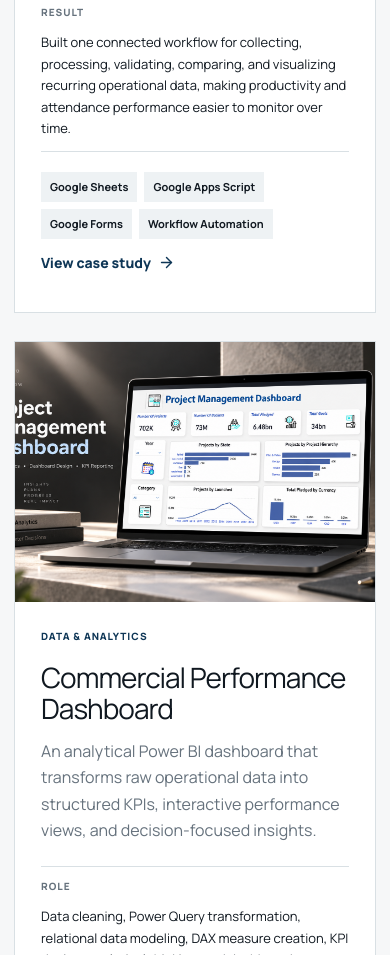
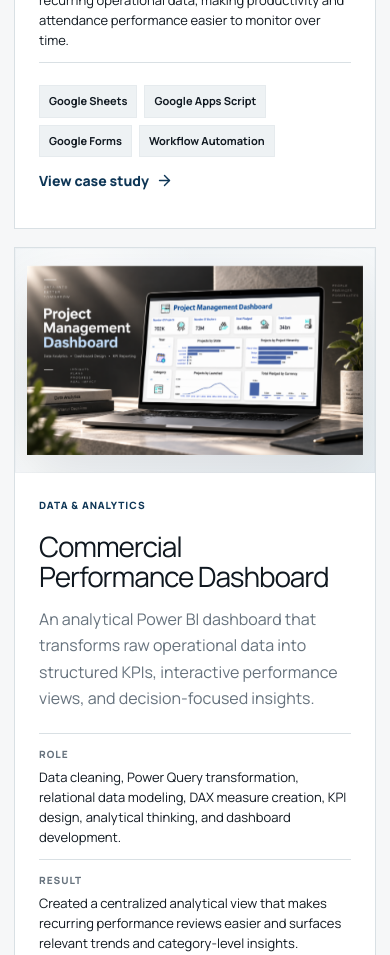
Before and after one commit to G-Remon/portfolio-26, a React (Vite) app: page / in a window 390 px wide. Shown: the part 4940-5895 px from the top of the page. Built offline with nearby package versions, Linux system fonts and the light colour scheme.

Commit message:
Polish portfolio project visuals and responsive styling

```diff
--- a/src/components/ProjectCard.tsx
+++ b/src/components/ProjectCard.tsx
@@ -3,20 +3,38 @@ import { ArrowRight } from "lucide-react";
 import { motion } from "motion/react";
 import type { Project } from "../data";
 
-export function ProjectVisual({ project }: { project: Project }) {
-  const imageSrc = project.image || null;
+export function ProjectVisual({
+  project,
+}: {
+  project: Project;
+}) {
+  return (
+    <div
+      className={
+        project.image
+          ? "project-visual has-image"
+          : "project-visual system-visual"
+      }
+    >
+      {project.image ? (
+        <img
+          src={project.image}
+          alt={`${project.title} project preview`}
+          loading="lazy"
+          onError={(e) => {
+            console.error(
+              `Failed to load project image: ${project.image}`
+            );
 
-  return (
-    <div className={imageSrc ? "project-visual has-image" : "project-visual system-visual"}>
-      {imageSrc ? (
-        <img src={imageSrc} alt={`${project.title} interface preview`} loading="lazy" />
+            e.currentTarget.style.display = "none";
+          }}
+        />
       ) : (
-        <div style={{ padding: '40px', textAlign: 'center', display: 'flex', flexDirection: 'column', gap: '15px' }}>
-          <span style={{ fontSize: '10px', letterSpacing: '0.12em', color: 'var(--navy)', fontWeight: 800, textTransform: 'uppercase' }}>
-            Visual Evidence
-          </span>
-          <p style={{ fontSize: '16px', color: 'var(--slate)', margin: 0, fontWeight: 500, lineHeight: 1.4 }}>
-            Confidential work — process shown with anonymized information
+        <div className="project-no-image">
+          <span>Visual Evidence</span>
+
+          <p>
+            Project documentation available inside the case study.
           </p>
         </div>
       )}
@@ -24,37 +42,104 @@ export function ProjectVisual({ project }: { project: Project }) {
   );
 }
 
-export function ProjectCard({ project, index = 0 }: { project: Project; index?: number }) {
+export function ProjectCard({
+  project,
+  index = 0,
+}: {
+  project: Project;
+  index?: number;
+}) {
   return (
     <motion.article
       className="project-card"
-      initial={{ opacity: 0, y: 25 }}
-      whileInView={{ opacity: 1, y: 0 }}
-      viewport={{ once: true }}
-      transition={{ duration: 0.5, delay: index * 0.1 }}
+      initial={{
+        opacity: 0,
+        y: 25,
+      }}
+      whileInView={{
+        opacity: 1,
+        y: 0,
+      }}
+      viewport={{
+        once: true,
+        amount: 0.15,
+      }}
+      transition={{
+        duration: 0.5,
+        delay: Math.min(index * 0.06, 0.25),
+      }}
     >
+      {/* ===============================
+          PROJECT IMAGE
+      =============================== */}
+
       <ProjectVisual project={project} />
+
+      {/* ===============================
+          PROJECT CONTENT
+      =============================== */}
+
       <div className="project-copy">
+
+        {/* Categories */}
+
         <div className="tag-row">
-          {project.category.map(c => <span key={c}>{c}</span>)}
+          {project.category.map((category) => (
+            <span key={category}>
+              {category}
+            </span>
+          ))}
         </div>
+
+        {/* Title */}
+
         <h3>{project.title}</h3>
+
+        {/* Summary */}
+
         <p>{project.summary}</p>
+
+        {/* Details */}
+
         <dl>
           <div>
             <dt>Role</dt>
-            <dd>{project.role}</dd>
+
+            <dd>
+              {project.role}
+            </dd>
           </div>
+
           <div>
             <dt>Result</dt>
-            <dd>{project.outcome}</dd>
+
+            <dd>
+              {project.outcome}
+            </dd>
           </div>
         </dl>
+
+        {/* Tools */}
+
         <div className="tool-row">
-          {project.tools.slice(0, 4).map(t => <span key={t}>{t}</span>)}
+          {project.tools
+            .slice(0, 4)
+            .map((tool) => (
+              <span key={tool}>
+                {tool}
+              </span>
+            ))}
         </div>
-        <Link className="text-link" to={`/work/${project.slug}`}>
-          View case study <ArrowRight size={17} />
+
+        {/* Case Study Link */}
+
+        <Link
+          className="text-link"
+          to={`/work/${project.slug}`}
+        >
+          View case study
+
+          <ArrowRight size={17} />
         </Link>
       </div>
     </motion.article>
--- a/src/styles.css
+++ b/src/styles.css
@@ -417,41 +417,88 @@ img {
 
 .project-list {
   display: grid;
-  gap: 28px;
-  margin-bottom: 32px;
+  gap: clamp(24px, 3vw, 36px);
+  margin-bottom: 36px;
 }
 
 .project-card {
   display: grid;
-  grid-template-columns: 1.05fr 0.95fr;
-  background: #fff;
+  grid-template-columns: minmax(0, 1.08fr) minmax(360px, 0.92fr);
+  background: var(--white);
   border: 1px solid var(--line);
-  min-height: 480px;
-}
-
+  min-height: 500px;
+  overflow: hidden;
+  isolation: isolate;
+  transition:
+    transform 0.28s ease,
+    box-shadow 0.28s ease,
+    border-color 0.28s ease;
+}
+
+.project-card:hover {
+  transform: translateY(-3px);
+  border-color: #cbd6dc;
+  box-shadow:
+    0 22px 55px rgba(16, 24, 32, 0.07),
+    0 4px 14px rgba(16, 24, 32, 0.035);
+}
+
+/* Project visual shell */
 .project-visual {
-  min-height: 360px;
-  background: #dfe8ed;
+  position: relative;
+  width: 100%;
+  min-width: 0;
+  min-height: 500px;
   overflow: hidden;
-}
-
-.project-visual img {
-  width: 100%;
-  height: 100%;
-  object-fit: cover;
-  transition: transform 0.45s;
-}
-
-.project-card:hover .project-visual img {
-  transform: scale(1.025);
-}
-
-.system-visual {
   display: flex;
   align-items: center;
   justify-content: center;
+  background:
+    radial-gradient(circle at 18% 15%, rgba(255,255,255,.95), transparent 34%),
+    linear-gradient(145deg, #edf2f5 0%, #f8fafb 48%, #e7eef2 100%);
+}
+
+/* Real project image */
+.project-visual.has-image {
+  padding: clamp(18px, 2.2vw, 30px);
+}
+
+.project-visual.has-image::after {
+  content: "";
+  position: absolute;
+  inset: 0;
+  pointer-events: none;
+  box-shadow: inset 0 0 0 1px rgba(14, 54, 86, 0.025);
+}
+
+.project-visual.has-image img,
+.project-visual > img {
+  position: relative;
+  z-index: 1;
+  display: block;
+  width: 100%;
+  height: 100%;
+  max-width: 100%;
+  max-height: 445px;
+  object-fit: contain;
+  object-position: center;
+  margin: auto;
+  transform: translateZ(0);
+  filter: drop-shadow(0 18px 28px rgba(16, 24, 32, 0.10));
+  transition:
+    transform 0.45s cubic-bezier(.2,.7,.2,1),
+    filter 0.45s ease;
+}
+
+.project-card:hover .project-visual.has-image img,
+.project-card:hover .project-visual > img {
+  transform: scale(1.012);
+  filter: drop-shadow(0 22px 34px rgba(16, 24, 32, 0.13));
+}
+
+/* Fallback / system visual */
+.system-visual {
   gap: 17px;
-  background: linear-gradient(135deg, #dce8ee, #f8fafb);
   padding: 30px;
 }
 
@@ -461,7 +508,7 @@ img {
   width: 110px;
   height: 110px;
   border: 1px solid #91a7b5;
-  background: rgba(255, 255, 255, 0.75);
+  background: rgba(255, 255, 255, 0.78);
   font-size: 11px;
   font-weight: 800;
   letter-spacing: 0.12em;
@@ -486,11 +533,40 @@ img {
   transform: rotate(45deg);
 }
 
+.project-no-image {
+  min-height: 360px;
+  display: flex;
+  flex-direction: column;
+  align-items: center;
+  justify-content: center;
+  gap: 14px;
+  padding: 40px;
+  text-align: center;
+}
+
+.project-no-image span {
+  color: var(--navy);
+  font-size: 10px;
+  font-weight: 800;
+  text-transform: uppercase;
+  letter-spacing: 0.15em;
+}
+
+.project-no-image p {
+  max-width: 320px;
+  margin: 0;
+  color: var(--slate);
+  font-size: 14px;
+}
+
+/* Project copy */
 .project-copy {
-  padding: clamp(30px, 4vw, 55px);
+  padding: clamp(34px, 4vw, 58px);
   display: flex;
   flex-direction: column;
   align-items: flex-start;
+  min-width: 0;
+  background: #fff;
 }
 
 .tag-row,
@@ -516,14 +592,16 @@ img {
 
 .project-copy h3 {
   font-size: clamp(28px, 3vw, 40px);
-  line-height: 1.1;
-  letter-spacing: -0.035em;
+  line-height: 1.08;
+  letter-spacing: -0.04em;
   margin: 18px 0 14px;
+  text-wrap: balance;
 }
 
 .project-copy > p {
   color: var(--slate);
   margin: 0 0 22px;
+  max-width: 62ch;
 }
 
 .project-copy dl {
@@ -534,10 +612,10 @@ img {
 
 .project-copy dl div {
   display: grid;
-  grid-template-columns: 80px 1fr;
+  grid-template-columns: 80px minmax(0, 1fr);
   border-bottom: 1px solid var(--line);
-  padding: 11px 0;
-  gap: 12px;
+  padding: 12px 0;
+  gap: 14px;
 }
 
 .project-copy dt {
@@ -550,11 +628,18 @@ img {
 
 .project-copy dd {
   font-size: 13px;
+  line-height: 1.55;
   margin: 0;
+  overflow-wrap: anywhere;
+}
+
+.tool-row {
+  margin-top: 2px;
 }
 
 .tool-row span {
   background: var(--surface);
+  border: 1px solid rgba(14, 54, 86, 0.035);
   padding: 6px 9px;
   font-size: 11px;
   font-weight: 700;
@@ -562,6 +647,13 @@ img {
 
 .project-copy .text-link {
   margin-top: auto;
+  color: var(--navy);
+  transition: gap .2s ease, opacity .2s ease;
+}
+
+.project-copy .text-link:hover {
+  gap: 11px;
+  opacity: .82;
 }
 
 /* =========================================================
@@ -717,7 +809,7 @@ img {
 
 .page-intro,
 .case-hero {
-  padding: clamp(75px, 10vw, 140px) 0 65px;
+  padding: clamp(70px, 9vw, 125px) 0 65px;
   background: #fff;
   border-bottom: 1px solid var(--line);
 }
@@ -743,13 +835,24 @@ img {
 }
 
 .filters button {
+  min-height: 42px;
   border: 1px solid var(--line);
   background: #fff;
+  color: var(--ink);
   padding: 9px 14px;
   font-size: 12px;
   font-weight: 700;
   cursor: pointer;
-  min-height: 42px;
+  transition:
+    background .2s ease,
+    color .2s ease,
+    border-color .2s ease,
+    transform .2s ease;
+}
+
+.filters button:hover {
+  border-color: #bccad2;
+  transform: translateY(-1px);
 }
 
 .filters button.active {
@@ -759,19 +862,42 @@ img {
 }
 
 .case-hero .back {
-  display: inline-block;
-  margin-bottom: 65px;
+  display: inline-flex;
+  align-items: center;
+  gap: 7px;
+  margin-bottom: 58px;
   font-size: 13px;
   font-weight: 800;
+  color: var(--navy);
 }
 
 .case-hero h1 {
   margin-top: 20px;
-}
-
+  text-wrap: balance;
+}
+
+/* Single-image case study visual */
 .case-hero .project-visual {
-  margin-top: 65px;
-  height: min(56vw, 650px);
+  width: 100%;
+  height: auto;
+  min-height: 0;
+  aspect-ratio: 16 / 9;
+  margin-top: 58px;
+  padding: clamp(18px, 2.8vw, 38px);
+  background:
+    radial-gradient(circle at 18% 15%, rgba(255,255,255,.98), transparent 36%),
+    linear-gradient(145deg, #edf2f5, #f8fafb 55%, #e6edf1);
+  border: 1px solid var(--line);
+}
+
+.case-hero .project-visual.has-image img,
+.case-hero .project-visual > img {
+  width: 100%;
+  height: 100%;
+  max-height: none;
+  object-fit: contain;
+  object-position: center;
+  filter: drop-shadow(0 20px 34px rgba(16, 24, 32, 0.11));
 }
 
 /* =========================================================
@@ -1323,10 +1449,6 @@ footer {
     min-height: 0;
   }
 
-  .project-visual {
-    min-height: 260px;
-  }
-
   .system-visual {
     gap: 7px;
     padding: 16px;
@@ -1373,7 +1495,7 @@ footer {
   }
 
   .case-hero .project-visual {
-    height: 300px;
+    height: auto;
     margin-top: 45px;
   }
 
@@ -1418,109 +1540,87 @@ footer {
 ========================================================= */
 
 .project-slider {
-  margin-top: 65px;
   width: 100%;
-}
-
-/* main image container */
+  margin-top: 58px;
+}
 
 .project-slider-stage {
   position: relative;
-
   width: 100%;
-  height: min(56vw, 650px);
-
+  aspect-ratio: 16 / 9;
+  height: auto;
   overflow: hidden;
-
-  background: #dfe8ed;
-
+  display: flex;
+  align-items: center;
+  justify-content: center;
+  padding: clamp(16px, 2.5vw, 34px);
+  background:
+    radial-gradient(circle at 18% 15%, rgba(255,255,255,.98), transparent 36%),
+    linear-gradient(145deg, #edf2f5, #f8fafb 55%, #e6edf1);
   border: 1px solid var(--line);
 }
 
-/* image */
-
 .project-slider-stage img {
+  display: block;
   width: 100%;
   height: 100%;
-
-  display: block;
-
-  object-fit: cover;
+  object-fit: contain;
   object-position: center;
-}
-
-/* =========================================================
-   ARROWS
-========================================================= */
-
+  filter: drop-shadow(0 20px 34px rgba(16, 24, 32, 0.11));
+}
+
+/* Slider arrows */
 .slider-arrow {
   position: absolute;
   top: 50%;
-
-  transform: translateY(-50%);
-
+  z-index: 4;
   width: 48px;
   height: 48px;
-
-  border: 1px solid rgba(255, 255, 255, 0.35);
-
-  background: rgba(16, 24, 32, 0.75);
+  transform: translateY(-50%);
+  border: 1px solid rgba(255, 255, 255, 0.45);
+  background: rgba(16, 24, 32, 0.74);
   color: #fff;
-
-  backdrop-filter: blur(8px);
-
+  backdrop-filter: blur(10px);
   display: grid;
   place-items: center;
-
   cursor: pointer;
-
-  z-index: 4;
-
   transition:
     background 0.2s ease,
-    transform 0.2s ease;
+    transform 0.2s ease,
+    opacity .2s ease;
 }
 
 .slider-arrow:hover {
   background: var(--navy);
-
-  transform:
-    translateY(-50%)
-    scale(1.05);
+  transform: translateY(-50%) scale(1.05);
+}
+
+.slider-arrow:focus-visible {
+  outline: 3px solid rgba(216, 229, 237, .95);
+  outline-offset: 3px;
 }
 
 .slider-arrow-left {
-  left: 22px;
+  left: 20px;
 }
 
 .slider-arrow-right {
-  right: 22px;
-}
-
-/* =========================================================
-   IMAGE COUNTER
-========================================================= */
-
+  right: 20px;
+}
+
+/* Counter */
 .slider-counter {
   position: absolute;
-
-  right: 22px;
-  bottom: 22px;
-
-  background: rgba(16, 24, 32, 0.82);
-
-  backdrop-filter: blur(8px);
-
+  right: 20px;
+  bottom: 20px;
+  z-index: 4;
+  padding: 9px 13px;
+  background: rgba(16, 24, 32, 0.80);
   color: #fff;
-
-  padding: 9px 13px;
-
+  backdrop-filter: blur(10px);
   font-size: 11px;
   font-weight: 800;
-
   letter-spacing: 0.1em;
-
-  z-index: 4;
 }
 
 .slider-counter span {
@@ -1528,60 +1628,84 @@ footer {
   opacity: 0.45;
 }
 
-/* =========================================================
-   DOTS
-========================================================= */
-
+/* Dots */
 .slider-dots {
   display: flex;
-
   justify-content: center;
   align-items: center;
-
   gap: 8px;
-
-  margin-top: 20px;
+  margin-top: 18px;
 }
 
 .slider-dot {
   width: 8px;
   height: 8px;
-
   padding: 0;
-
   border: 0;
-
-  border-radius: 50%;
-
+  border-radius: 999px;
   background: #b5c0c7;
-
   cursor: pointer;
-
   transition:
     width 0.25s ease,
-    background 0.25s ease;
+    background 0.25s ease,
+    transform .2s ease;
+}
+
+.slider-dot:hover {
+  transform: scale(1.15);
 }
 
 .slider-dot.active {
   width: 28px;
-
-  border-radius: 10px;
-
   background: var(--navy);
 }
 
 /* =========================================================
-   MOBILE
-========================================================= */
+   PROJECT VISUAL RESPONSIVE TUNING
+========================================================= */
+
+@media (max-width: 1050px) {
+  .project-card {
+    grid-template-columns: minmax(0, 1fr) minmax(330px, .9fr);
+  }
+
+  .project-visual {
+    min-height: 460px;
+  }
+
+  .project-visual.has-image img,
+  .project-visual > img {
+    max-height: 410px;
+  }
+}
 
 @media (max-width: 850px) {
+  .project-card {
+    grid-template-columns: 1fr;
+    min-height: 0;
+  }
+
+  .project-visual {
+    min-height: 0;
+    aspect-ratio: 16 / 9;
+  }
+
+  .project-visual.has-image {
+    padding: 22px;
+  }
+
+  .project-visual.has-image img,
+  .project-visual > img {
+    max-height: none;
+  }
 
   .project-slider {
-    margin-top: 45px;
+    margin-top: 44px;
   }
 
   .project-slider-stage {
-    height: min(65vw, 500px);
+    aspect-ratio: 16 / 9;
+    padding: 18px;
   }
 
   .slider-arrow {
@@ -1604,9 +1728,36 @@ footer {
 }
 
 @media (max-width: 560px) {
+  .project-list {
+    gap: 18px;
+  }
+
+  .project-visual {
+    aspect-ratio: 16 / 10;
+  }
+
+  .project-visual.has-image {
+    padding: 12px;
+  }
+
+  .project-copy {
+    padding: 24px;
+  }
+
+  .project-copy dl div {
+    grid-template-columns: 1fr;
+    gap: 4px;
+  }
+
+  .case-hero .project-visual {
+    aspect-ratio: 16 / 10;
+    margin-top: 40px;
+    padding: 12px;
+  }
 
   .project-slider-stage {
-    height: 300px;
+    aspect-ratio: 16 / 10;
+    padding: 10px;
   }
 
   .slider-arrow {
@@ -1615,19 +1766,19 @@ footer {
   }
 
   .slider-arrow-left {
-    left: 10px;
+    left: 9px;
   }
 
   .slider-arrow-right {
-    right: 10px;
+    right: 9px;
   }
 
   .slider-counter {
-    right: 10px;
-    bottom: 10px;
+    right: 9px;
+    bottom: 9px;
   }
 
   .slider-dots {
-    margin-top: 14px;
-  }
-}
+    margin-top: 13px;
+  }
+}
```
